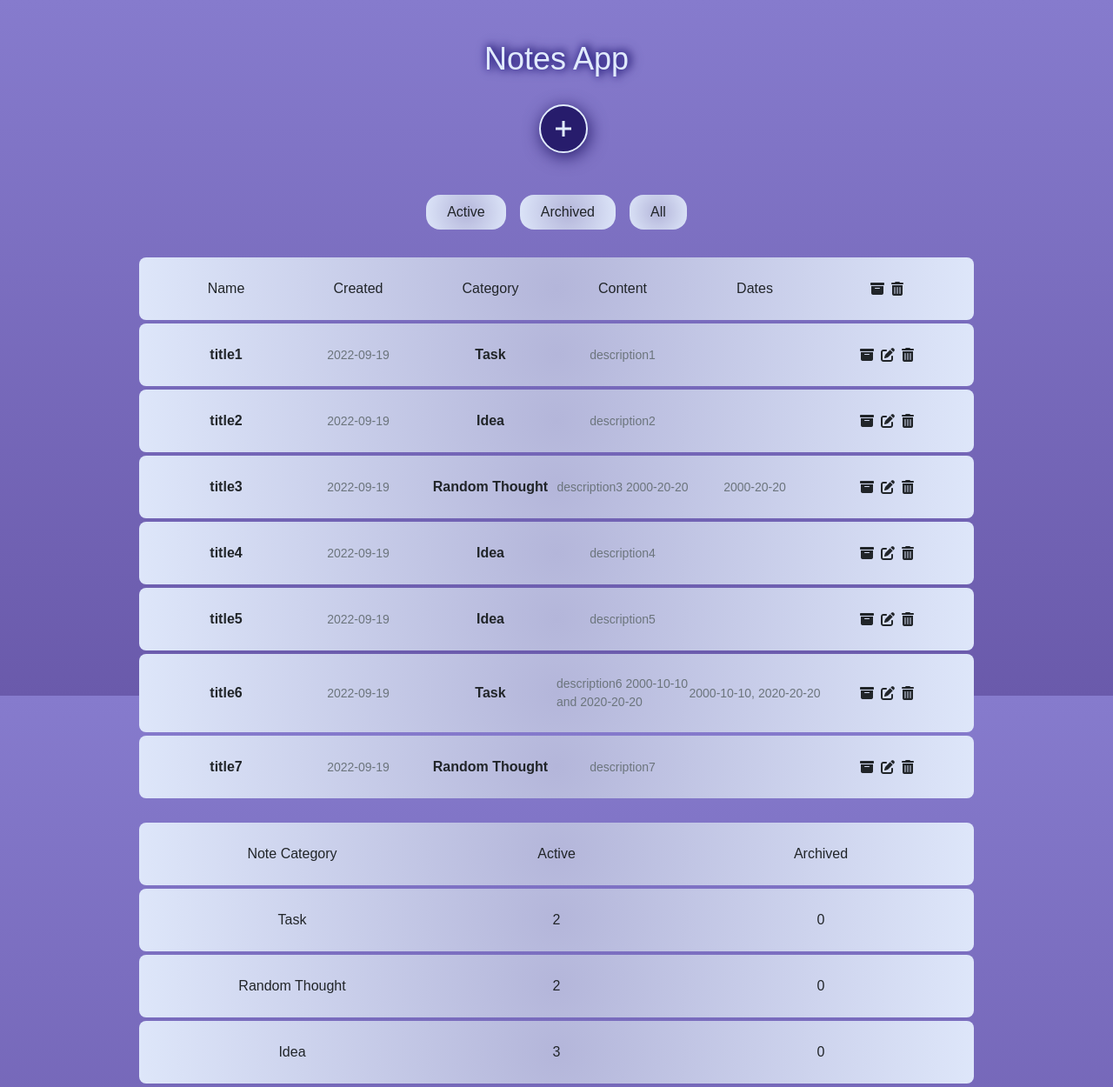
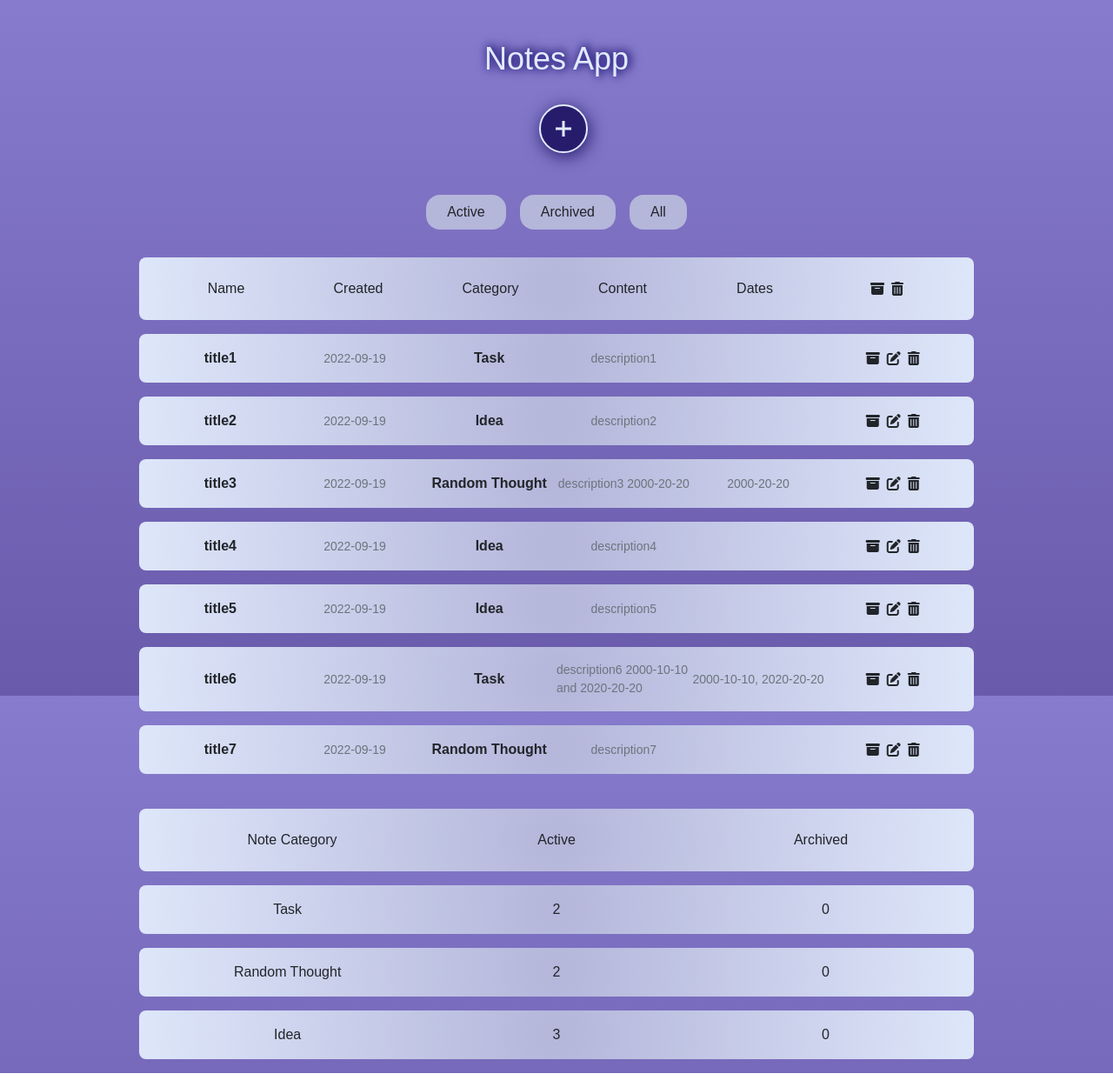
Before and after one commit to SwiftXLight/react-notes-app, a React (Create React App) app in the folder react-notes-app/: page / in a window 1280 px wide. Shown: the whole page at 87% size. Built offline with nearby package versions, Linux system fonts and the light colour scheme; a web font is replaced by a local one.

Commit message:
refactor: some refactor

```diff
--- a/react-notes-app/src/components/DisplayTodos.tsx
+++ b/react-notes-app/src/components/DisplayTodos.tsx
@@ -58,7 +58,7 @@ const DisplayTodos = (props: {
     <div className="flex flex-col items-center mt-12">
       <div className="mb-8">
         <motion.button
-          className="radial-gradient px-6 py-2 rounded-2xl cursor-pointer bg-silver focus:outline-none mr-4"
+          className="px-6 py-2 rounded-2xl cursor-pointer bg-silver hover:bg-text-main focus:outline-none mr-4"
           whileHover={{ scale: 1.1 }}
           whileTap={{ scale: 0.9 }}
           onClick={() => setSort("active")}
@@ -66,7 +66,7 @@ const DisplayTodos = (props: {
           Active
         </motion.button>
         <motion.button
-          className="radial-gradient px-6 py-2 rounded-2xl cursor-pointer bg-silver focus:outline-none mr-4"
+          className="px-6 py-2 rounded-2xl cursor-pointer bg-silver hover:bg-text-main focus:outline-none mr-4"
           whileHover={{ scale: 1.1 }}
           whileTap={{ scale: 0.9 }}
           onClick={() => setSort("archived")}
@@ -74,7 +74,7 @@ const DisplayTodos = (props: {
           Archived
         </motion.button>
         <motion.button
-          className="radial-gradient px-6 py-2 rounded-2xl cursor-pointer bg-silver focus:outline-none"
+          className="px-6 py-2 rounded-2xl cursor-pointer bg-silver hover:bg-text-main focus:outline-none"
           whileHover={{ scale: 1.1 }}
           whileTap={{ scale: 0.9 }}
           onClick={() => setSort("all")}
@@ -130,17 +130,17 @@ const DisplayTodos = (props: {
 
       <SummaryTitles />
       <ul>
-        <li className="radial-gradient grid grid-cols-3 justify-items-center items-center w-vw75 p-4 mb-1 rounded-lg bg-silver relativem">
+        <li className="radial-gradient grid grid-cols-3 justify-items-center items-center w-vw75 p-3 mb-3 rounded-lg bg-silver relativem">
           <span>Task</span>
           <span id="task-active">{activeTask}</span>
           <span id="task-archive">{archiveTask}</span>
         </li>
-        <li className="radial-gradient grid grid-cols-3 justify-items-center items-center w-vw75 p-4 mb-1 rounded-lg bg-silver relative">
+        <li className="radial-gradient grid grid-cols-3 justify-items-center items-center w-vw75 p-3 mb-3 rounded-lg bg-silver relative">
           <span>Random Thought</span>
           <span id="random-thought-active">{activeRandomThought}</span>
           <span id="random-thought-archive">{archiveRandomThoughtArc}</span>
         </li>
-        <li className="radial-gradient grid grid-cols-3 justify-items-center items-center w-vw75 p-4 mb-1 rounded-lg bg-silver relative">
+        <li className="radial-gradient grid grid-cols-3 justify-items-center items-center w-vw75 p-3 mb-3 rounded-lg bg-silver relative">
           <span>Idea</span>
           <span id="idea-active">{activeIdea}</span>
           <span id="idea-archive">{archiveIdea}</span>
--- a/react-notes-app/src/components/TodoItem.tsx
+++ b/react-notes-app/src/components/TodoItem.tsx
@@ -31,7 +31,7 @@ const TodoItem = (props: {
         backgroundColor: "rgba(255,0,0,1)",
       }}
       key={item.id}
-      className="grid grid-cols-6 justify-items-center items-center w-vw75 p-4 mb-1 mx-auto rounded-lg bg-silver relative radial-gradient"
+      className="grid grid-cols-6 justify-items-center items-center w-vw75 p-3 mb-3 mx-auto rounded-lg bg-silver relative radial-gradient"
     >
       <span className="title fw-bold">{item.title}</span>
       <span className="createdDate small text-secondary">{item.createdDate}</span>
--- a/react-notes-app/src/layouts/NotesTitles.tsx
+++ b/react-notes-app/src/layouts/NotesTitles.tsx
@@ -1,7 +1,7 @@
 import React from "react";
 
 const NotesTitles: React.FC = () => {
-    return  <div className="radial-gradient grid grid-cols-6 justify-items-center items-center w-vw75 p-4 mb-1 rounded-lg bg-silver relative">
+    return  <div className="radial-gradient grid grid-cols-6 justify-items-center items-center w-vw75 p-4 mb-3 rounded-lg bg-silver relative">
                 <span>Name</span>
                 <span>Created</span>
                 <span>Category</span>
--- a/react-notes-app/src/layouts/SummaryTitles.tsx
+++ b/react-notes-app/src/layouts/SummaryTitles.tsx
@@ -1,7 +1,7 @@
 import React from "react";
 
 const SummaryTitles: React.FC = () => {
-    return  <div className="radial-gradient grid grid-cols-3 justify-items-center items-center w-vw75 p-4 mb-1 rounded-lg bg-silver relative">
+    return  <div className="radial-gradient grid grid-cols-3 justify-items-center items-center w-vw75 p-4 mb-3 rounded-lg bg-silver relative">
                 <span>Note Category</span>
                 <span>Active</span>
                 <span>Archived</span>
```
